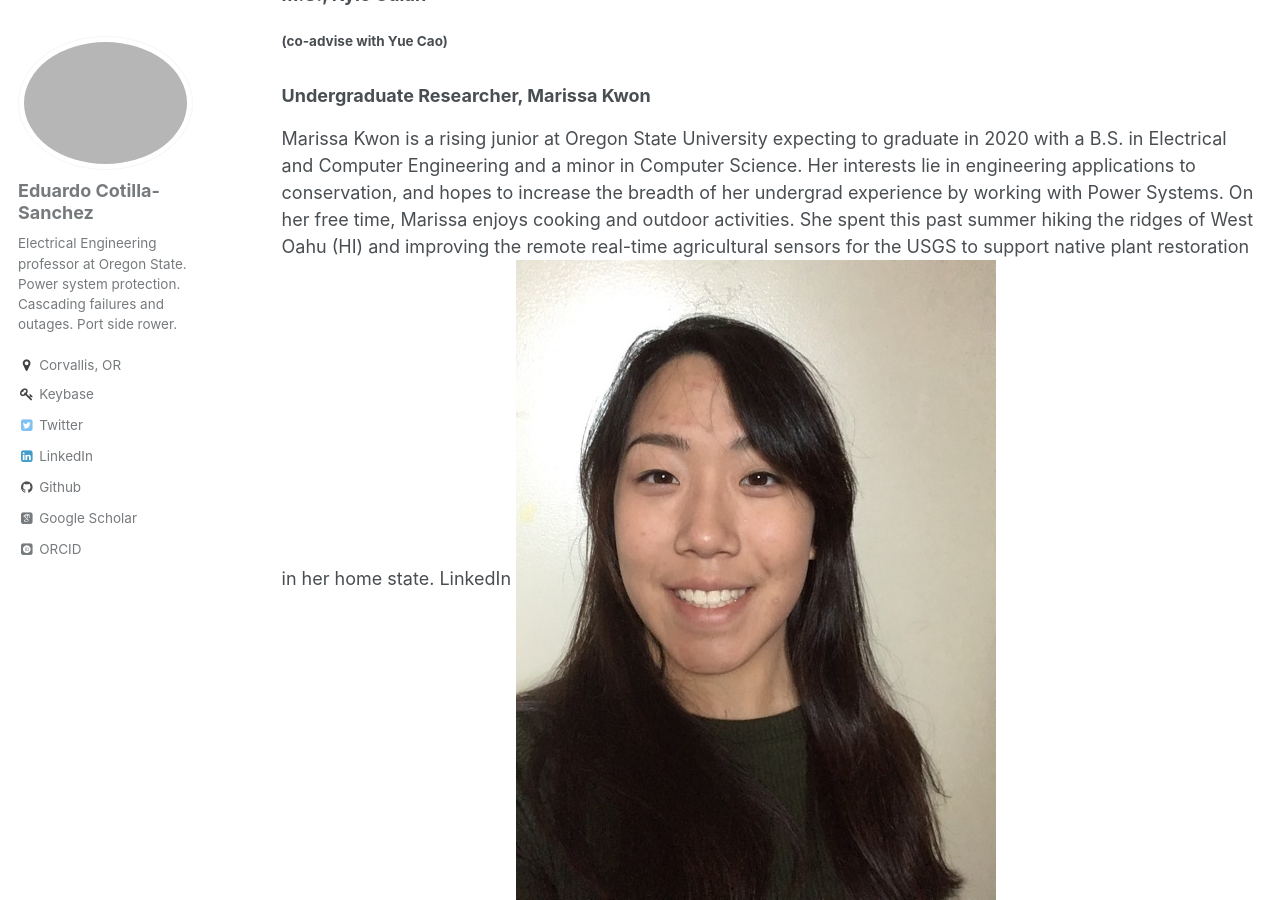
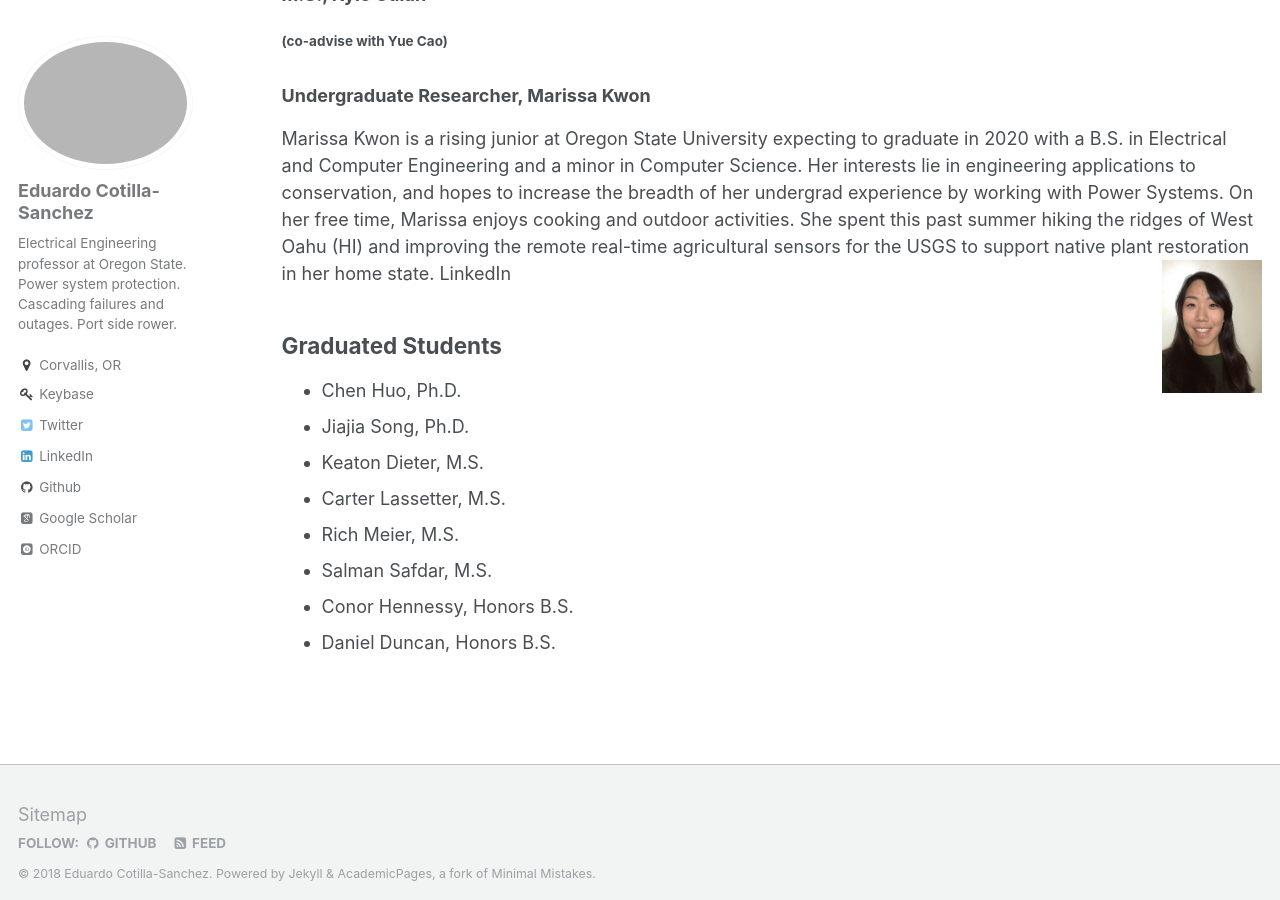
Before and after one commit to ecotillasanchez/ecotillasanchez.github.io, a Jekyll site: the page built from _pages/students.md, in a window 1280 px wide and 900 px high, scrolled down 788 px. Built offline with Jekyll 4.4.1, drawn with Linux system fonts in a browser that asks for light colours; some web fonts are replaced.

Commit message:
Updated students.md

```diff
--- a/_pages/students.md
+++ b/_pages/students.md
@@ -30,17 +30,14 @@ author_profile: true
 ###### (co-advise with Yue Cao)
 
 ### Undergraduate Researcher, Marissa Kwon
-Marissa Kwon is a rising junior at Oregon State University expecting to graduate in 2020 with a B.S. in Electrical and Computer Engineering and a minor in Computer Science. Her interests lie in engineering applications to conservation, and hopes to increase the breadth of her undergrad experience by working with Power Systems. On her free time, Marissa enjoys cooking and outdoor activities. She spent this past summer hiking the ridges of West Oahu (HI) and improving the remote real-time agricultural sensors for the USGS to support native plant restoration in her home state. [LinkedIn](https://www.linkedin.com/in/marissa-kwon-7a5731131) ![Marissa Kwon](https://ecotillasanchez.github.io/files/marissa.jpeg)
+Marissa Kwon is a rising junior at Oregon State University expecting to graduate in 2020 with a B.S. in Electrical and Computer Engineering and a minor in Computer Science. Her interests lie in engineering applications to conservation, and hopes to increase the breadth of her undergrad experience by working with Power Systems. On her free time, Marissa enjoys cooking and outdoor activities. She spent this past summer hiking the ridges of West Oahu (HI) and improving the remote real-time agricultural sensors for the USGS to support native plant restoration in her home state. [LinkedIn](https://www.linkedin.com/in/marissa-kwon-7a5731131) <img align="right" width="100" src="https://ecotillasanchez.github.io/files/marissa.jpeg">
 
 ## Graduated Students
-
 * Chen Huo, Ph.D.
 * Jiajia Song, Ph.D.
-
 * Keaton Dieter, M.S.
 * Carter Lassetter, M.S.
 * Rich Meier, M.S.
 * Salman Safdar, M.S.
-
 * Conor Hennessy, Honors B.S.
 * Daniel Duncan, Honors B.S.
```
